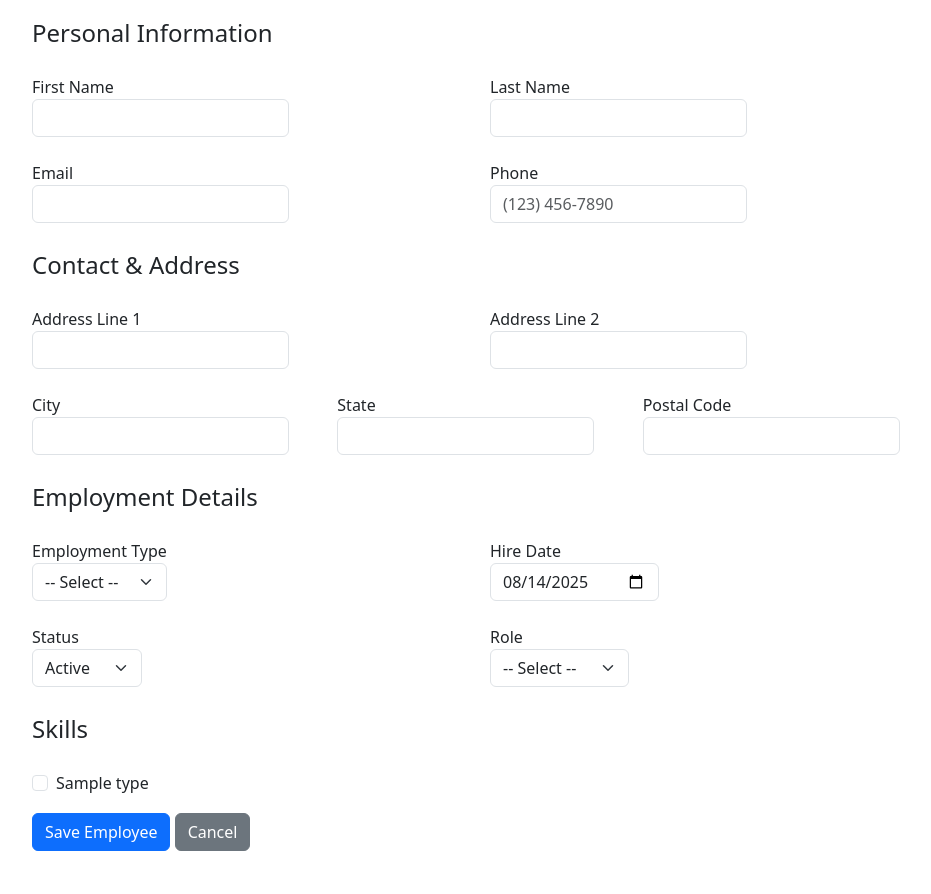
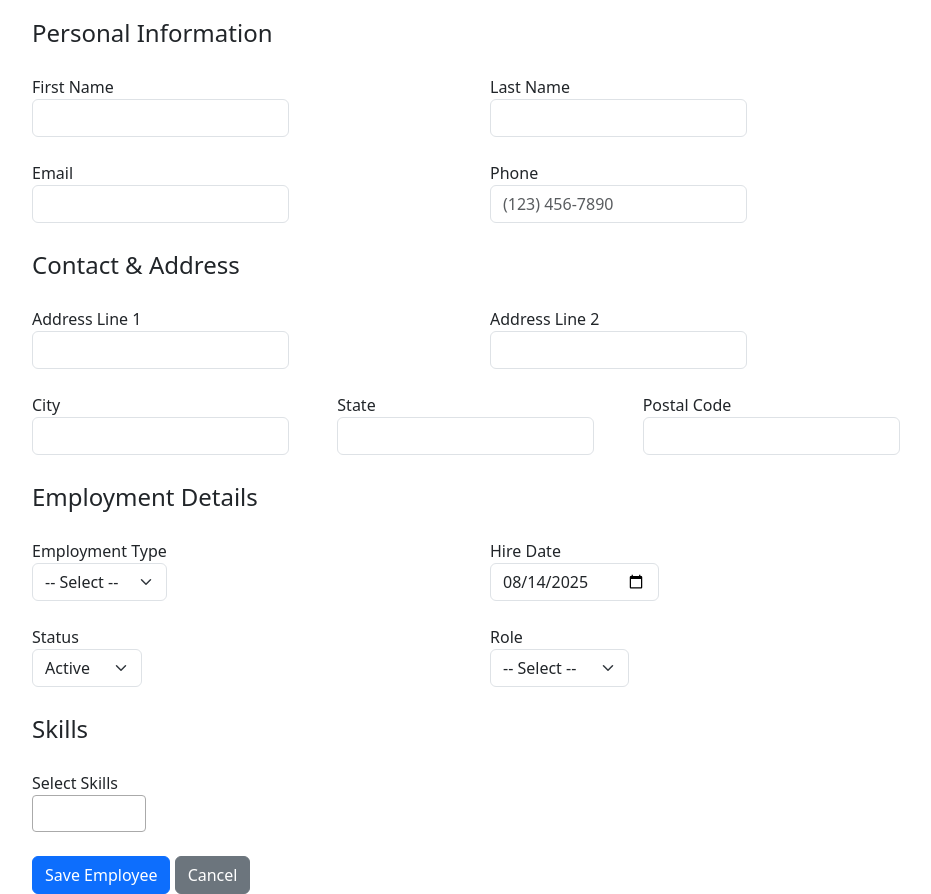
Before and after one commit to johndadey-cyber/FieldOps, a PHP site: page /public/add_employee.php in a window 1280 px wide. Shown: the part 81-975 px from the top of the page, without its empty margins (158-1089 px from the left). Before the commit the page ends 932 px from the top, so only its background shows below. Run offline with PHP 8.4, Linux system fonts and the light colour scheme; tables that the repository leaves empty or names only in its code hold one stand-in row (values such as "Sample post"); some libraries are stand-ins or nearby versions.

Commit message:
Use Select2 for skills selection

```diff
--- a/public/employee_form.php
+++ b/public/employee_form.php
@@ -27,8 +27,11 @@ $roles = Role::all($pdo);
   <meta name="viewport" content="width=device-width, initial-scale=1">
   <link href="https://cdn.jsdelivr.net/npm/bootstrap@5.3.3/dist/css/bootstrap.min.css" rel="stylesheet">
   <link rel="stylesheet" href="css/employee_form.css">
+  <link href="https://cdn.jsdelivr.net/npm/select2@4.1.0-rc.0/dist/css/select2.min.css" rel="stylesheet">
   <script src="https://cdn.jsdelivr.net/npm/bootstrap@5.3.3/dist/js/bootstrap.bundle.min.js"></script>
   <script src="https://cdn.jsdelivr.net/npm/inputmask@5/dist/inputmask.min.js"></script>
+  <script src="https://code.jquery.com/jquery-3.6.0.min.js"></script>
+  <script src="https://cdn.jsdelivr.net/npm/select2@4.1.0-rc.0/dist/js/select2.min.js"></script>
 </head>
 <body>
 <?php
@@ -150,15 +153,16 @@ function stickyArr(string $name): array {
       <fieldset class="row g-3">
         <legend class="col-12">Skills</legend>
         <?php $selSkills = stickyArr('skills'); ?>
-        <?php foreach ($skills as $sk): ?>
-          <?php $id = (int)$sk['id']; $name = (string)$sk['name']; ?>
-          <div class="col-md-4">
-            <div class="form-check">
-              <input class="form-check-input" type="checkbox" name="skills[]" value="<?= $id ?>" <?= in_array((string)$id, $selSkills, true) ? 'checked' : '' ?>>
-              <label class="form-check-label"><?= s($name) ?></label>
-            </div>
-          </div>
-        <?php endforeach; ?>
+        <div class="col-12">
+          <label class="form-label">Select Skills
+            <select class="form-select" id="skills" name="skills[]" multiple>
+              <?php foreach ($skills as $sk): ?>
+                <?php $id = (string)$sk['id']; $name = (string)$sk['name']; ?>
+                <option value="<?= s($id) ?>" <?= in_array($id, $selSkills, true) ? 'selected' : '' ?>><?= s($name) ?></option>
+              <?php endforeach; ?>
+            </select>
+          </label>
+        </div>
       </fieldset>
 
       <div class="mt-3">
--- a/public/js/employee_form.js
+++ b/public/js/employee_form.js
@@ -5,6 +5,12 @@
     var phoneEl = form.querySelector('input[name="phone"]');
     if (phoneEl && typeof Inputmask !== 'undefined') {
       new Inputmask("(999) 999-9999").mask(phoneEl);
+    }
+    if (typeof $ !== 'undefined' && $.fn.select2) {
+      var skillsEl = $('#skills');
+      if (skillsEl.length) {
+        skillsEl.select2({ width: '100%' });
+      }
     }
     var errBox = document.getElementById('form-errors');
     function showErrors(list){
```
